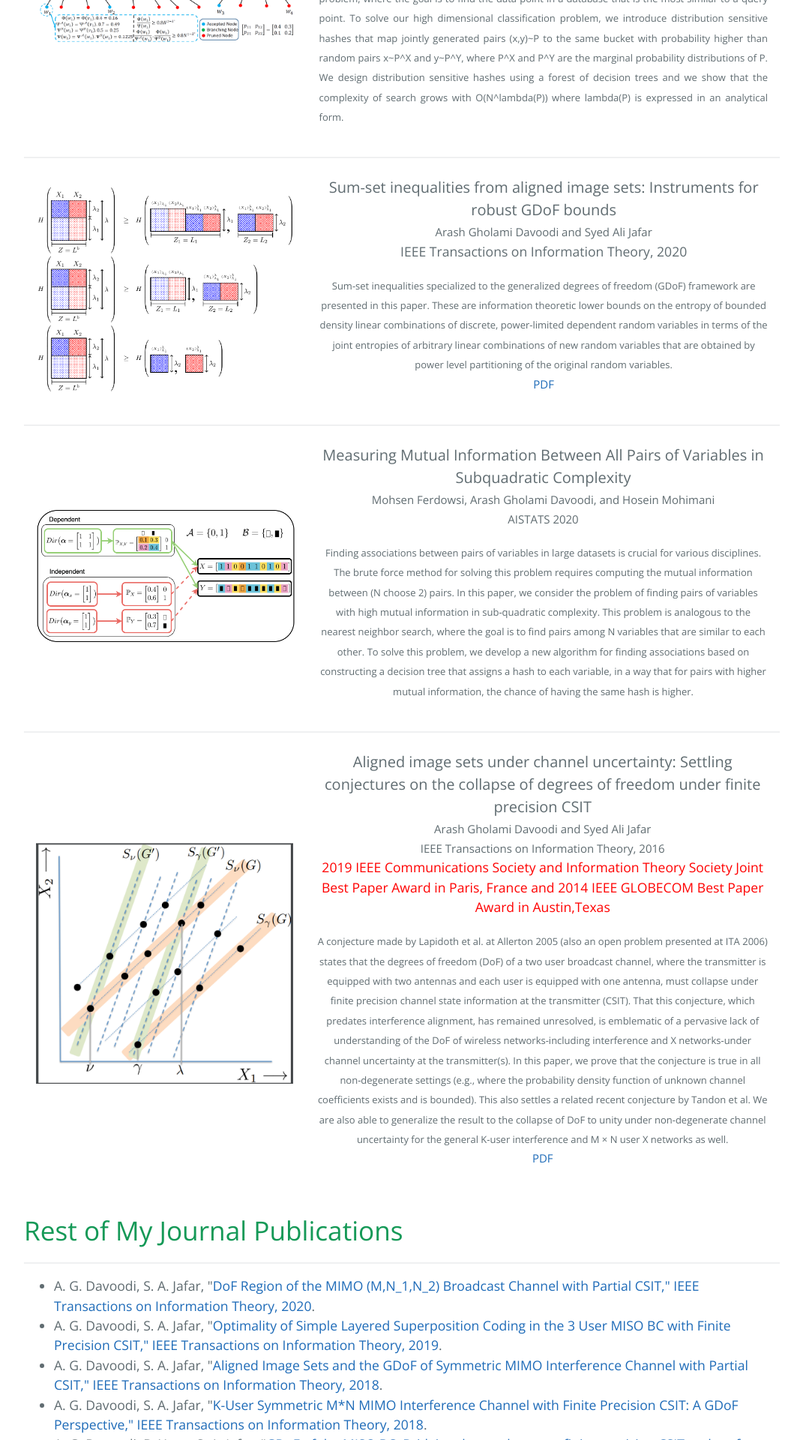
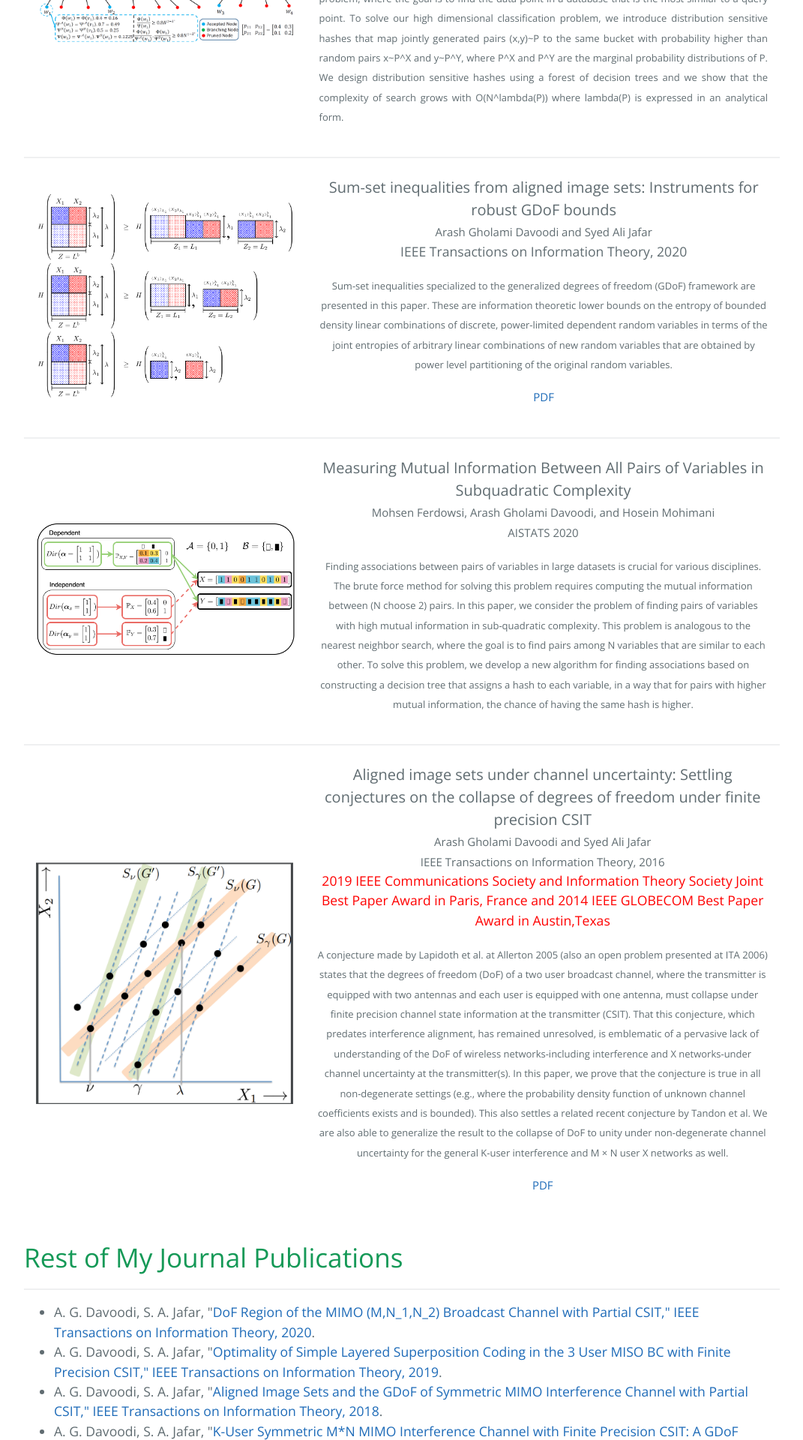
Before and after one commit to arashgholami/arashgholami.github.io, a Jekyll site: the page built from index.md, in a window 1280 px wide. Shown: the part 1051-2971 px from the top of the page at 75% size, without its empty margins (104-1175 px from the left). Built offline with Jekyll 4.4.1, drawn with Linux system fonts in a browser that asks for light colours.

Commit message:
Update index.md

```diff
--- a/index.md
+++ b/index.md
@@ -62,6 +62,8 @@ framework are presented in this paper. These are information theoretic lower bou
 linear combinations of discrete, power-limited dependent random variables in terms of the joint
 entropies of arbitrary linear combinations of new random variables that are obtained by power
 level partitioning of the original random variables. </font><br>
+                </p>
+           <p  class="text right-align text-large add-top-margin" align="center">
 <font style="font-size:15px"> <a href="https://arxiv.org/pdf/1703.01168.pdf">PDF</a> </font>
           </p>
         </td>
@@ -115,6 +117,8 @@ of having the same hash is higher. </font><br>
              </p>
              <p align="justify" class="text right-align text-large add-top-margin" align="center">
                <font style="font-size:13px">A conjecture made by Lapidoth et al. at Allerton 2005 (also an open problem presented at ITA 2006) states that the degrees of freedom (DoF) of a two user broadcast channel, where the transmitter is equipped with two antennas and each user is equipped with one antenna, must collapse under finite precision channel state information at the transmitter (CSIT). That this conjecture, which predates interference alignment, has remained unresolved, is emblematic of a pervasive lack of understanding of the DoF of wireless networks-including interference and X networks-under channel uncertainty at the transmitter(s). In this paper, we prove that the conjecture is true in all non-degenerate settings (e.g., where the probability density function of unknown channel coefficients exists and is bounded). This also settles a related recent conjecture by Tandon et al. We are also able to generalize the result to the collapse of DoF to unity under non-degenerate channel uncertainty for the general K-user interference and M × N user X networks as well. </font><br>
+                </p>
+           <p  class="text right-align text-large add-top-margin" align="center">
              <a href="https://ieeexplore.ieee.org/abstract/document/7502087"><font style="font-size:15px">PDF</font></a>
            </p>
          </td>
```
